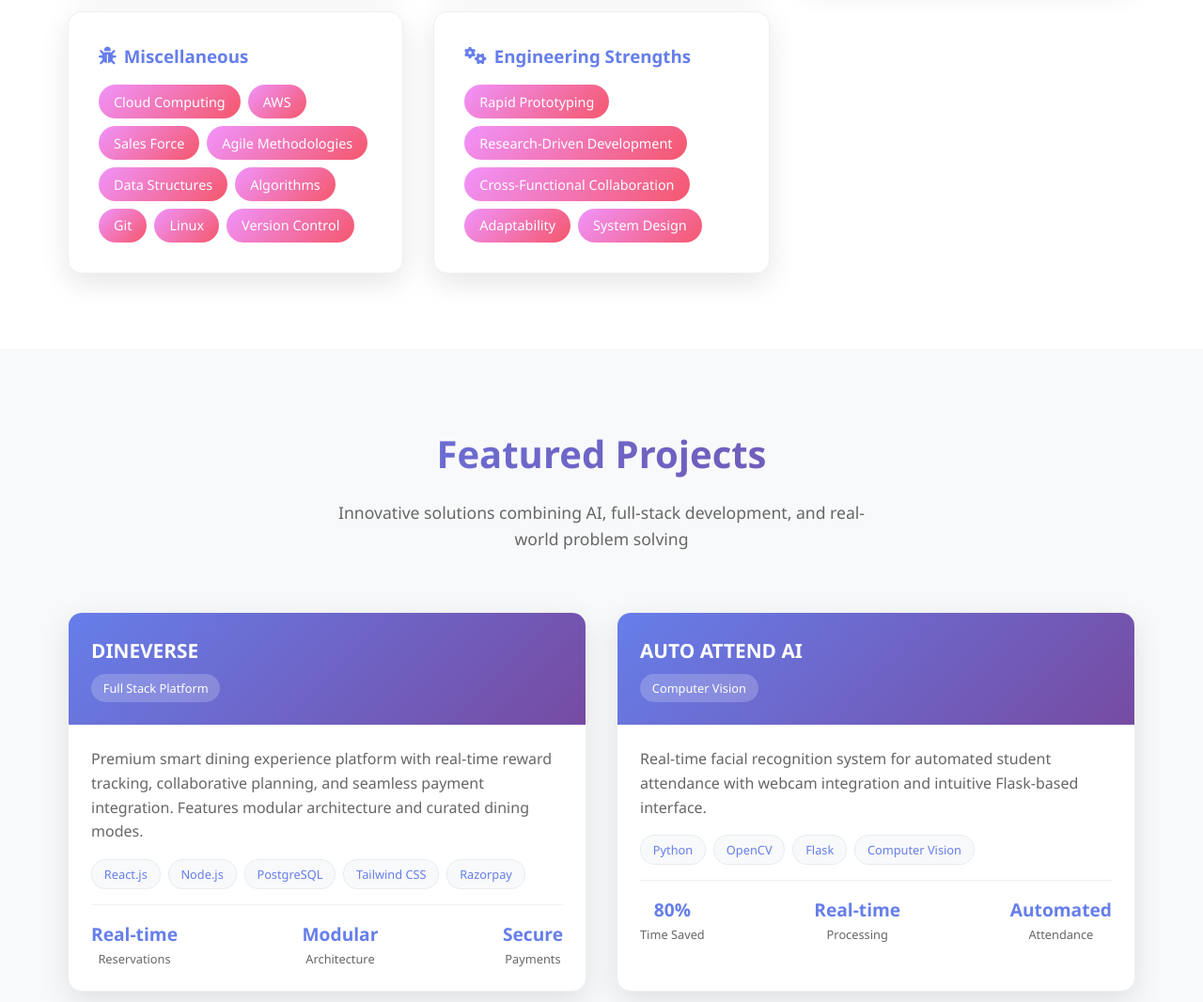
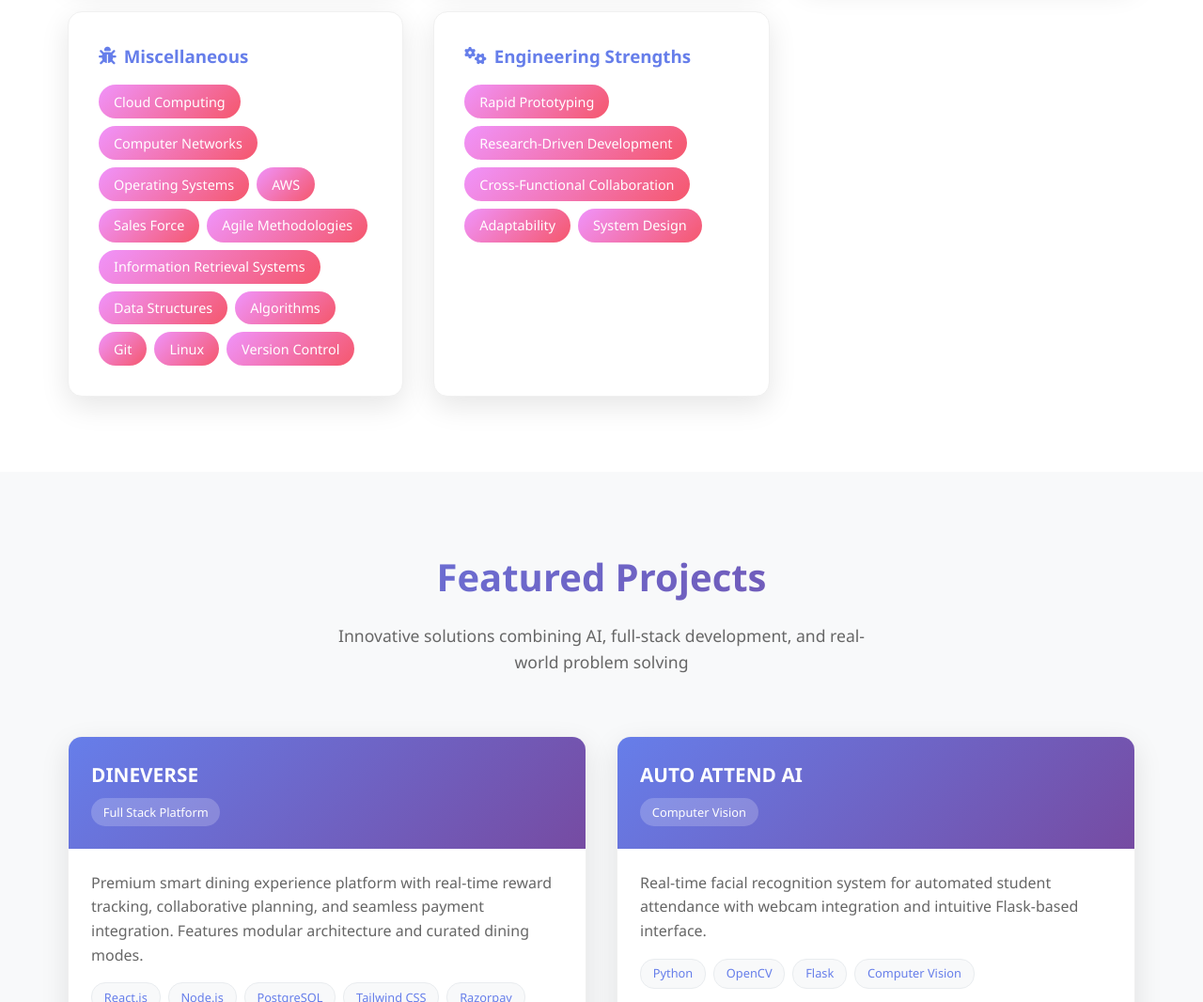
Before and after one commit to Charanvas/CharanPortfolio, a plain HTML site: page index.html in a window 1280 px wide. Shown: the part 1380-2446 px from the top of the page at 94% size. Drawn offline with Linux system fonts and the light colour scheme.

Commit message:
Update index.html

```diff
--- a/index.html
+++ b/index.html
@@ -811,9 +811,12 @@
                     <h3><i class="fas fa-bug"></i> Miscellaneous</h3>
                     <div class="skill-tags">
                         <span class="skill-tag">Cloud Computing</span>
+                        <span class="skill-tag">Computer Networks</span>
+                        <span class="skill-tag">Operating Systems</span>
                         <span class="skill-tag">AWS</span>
                         <span class="skill-tag">Sales Force</span>
                         <span class="skill-tag">Agile Methodologies</span>
+                        <span class="skill-tag">Information Retrieval Systems</span>
                         <span class="skill-tag">Data Structures</span>
                         <span class="skill-tag">Algorithms</span>
                         <span class="skill-tag">Git</span>
```
